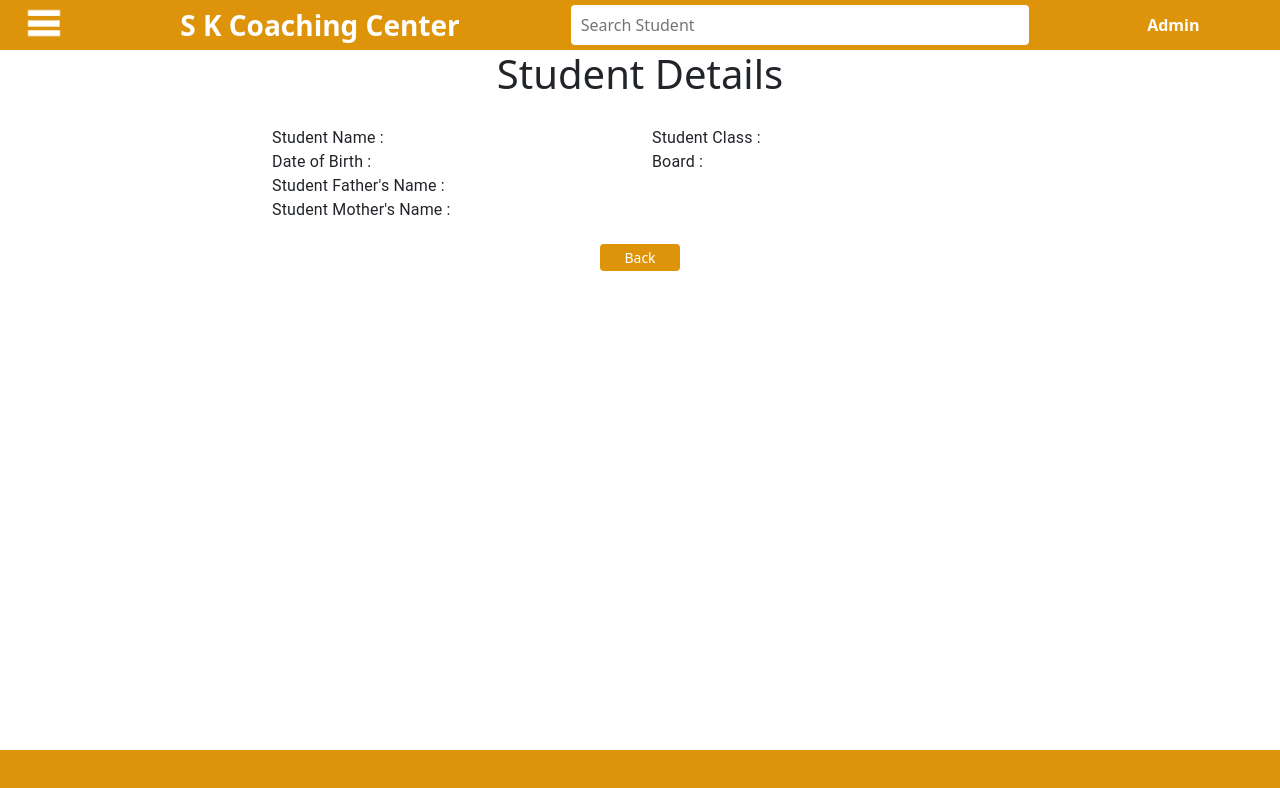
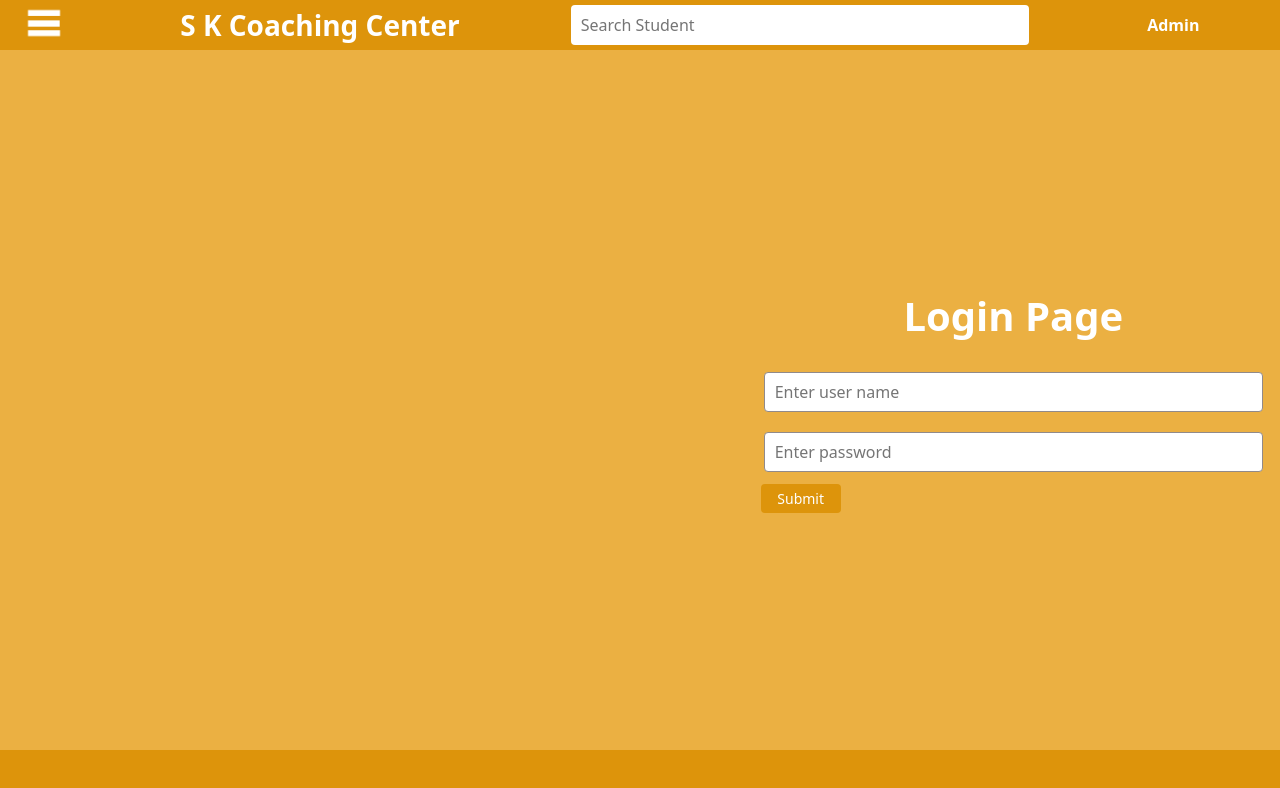
Before and after one commit to Developer-Afzal/sk, a React (Create React App) app: page /view in a window 1280 px wide. Shown: the top 788 px of the page. Built offline with nearby package versions, Linux system fonts and the light colour scheme.

Commit message:
chart library changed and update functionality

```diff
--- a/package.json
+++ b/package.json
@@ -7,16 +7,17 @@
     "@emotion/styled": "^11.11.0",
     "@mui/icons-material": "^5.15.5",
     "@mui/material": "^5.15.5",
-    "@mui/x-charts": "^6.19.1",
     "@reduxjs/toolkit": "^2.0.1",
     "@testing-library/jest-dom": "^5.17.0",
     "@testing-library/react": "^13.4.0",
     "@testing-library/user-event": "^13.5.0",
-    "axios": "^1.6.4",
+    "axios": "^1.6.5",
     "bootstrap": "^5.3.2",
+    "crypto-js": "^4.2.0",
     "react": "^18.2.0",
     "react-bootstrap": "^2.10.0",
     "react-dom": "^18.2.0",
+    "react-google-charts": "^4.0.1",
     "react-redux": "^9.0.4",
     "react-router-dom": "^6.21.1",
     "react-scripts": "5.0.1",
--- a/src/App.css
+++ b/src/App.css
@@ -88,10 +88,16 @@ tbody tr{
     font-size: var(--fs-m);
 }
 
+thead tr th:first-child{
+    padding-left: 10px;
+}
 
+tbody tr td:first-child{
+    padding-left: 10px;
+}
 
 .default-btn{
-    padding: 3px 5px;
+    padding: 4px 6px;
     font-size: var(--fs-m);
     min-width: 80px;
     margin: 2px;
@@ -189,7 +195,7 @@ form select{
 
 /*  Student List Styling Starts here   */
 
-.StudentList-Block{
+.layout-Block{
     min-height: calc(100vh - 100px);
 }
 
@@ -200,3 +206,20 @@ form select{
     background: var(--yellow);
     width: 100%;
 }
+
+
+/* login Page styling starts here */
+
+.login-block{
+    background: #ebb042;
+    min-height: calc(100vh - 100px);
+}
+
+.login-block input{
+    margin: 10px 5px;
+    color: var(--yellow);
+}
+
+.login-block p{
+    color: var(--WhiteColor);
+}
--- a/src/App.js
+++ b/src/App.js
@@ -1,32 +1,12 @@
 
 import './App.css';
-import StudentList from './pages/StudentList';
-import {BrowserRouter, Routes, Route} from 'react-router-dom'
-import ViewUser from './Components/ViewUser';
-import AsyncThunkEx from './Components/AsyncThunkEx';
-import Layout from './pages/Layout';
-import Dashboard from './pages/Dashboard';
-import Exam from './pages/Exam';
-import Feestatus from './pages/Feestatus';
-import ImportantDate from './pages/ImportantDate'
-import Login from './pages/Login';
+import AppRoute from './Components/AppRouting'
 function App() {
+
+
   return (
     <>
-    <BrowserRouter>
-      <Routes>
-          <Route path='/' element={<Layout/>}>
-          <Route index element={<Dashboard/>}/>
-          <Route path="/login" element={<Login/>}/>
-          <Route path="/studentlist" element={<StudentList/>}/>
-          <Route path="/view" element={<ViewUser/>}/>
-          <Route path="/exam" element={<Exam/>}/>
-          <Route path="/importantDate" element={<ImportantDate/>}/>
-          <Route path="/feestatus" element={<Feestatus/>}/>
-          <Route path="/reduxAsyncthunk" element={<AsyncThunkEx/>}/>
-          </Route>
-      </Routes>
-    </BrowserRouter>
+      <AppRoute/>
     </>
   );
 }
--- /dev/null
+++ b/src/Components/AppRouting.jsx
@@ -0,0 +1,37 @@
+import React from 'react'
+import { useEffect } from 'react'
+import { useSelector } from 'react-redux'
+import {BrowserRouter, Routes, Route, Navigate, Outlet } from 'react-router-dom'
+import StudentList from '../pages/StudentList';
+import ViewUser from './ViewUser';
+import AsyncThunkEx from '../Components/AsyncThunkEx';
+import Layout from '../pages/Layout';
+import Dashboard from '../pages/Dashboard';
+import Exam from '../pages/Exam';
+import Feestatus from '../pages/Feestatus';
+import ImportantDate from '../pages/ImportantDate'
+import Login from '../pages/Login';
+
+const AppRouting = () => {
+    const User_Auth = useSelector((state)=> state.Auth)
+  return (
+   <>
+   <BrowserRouter>
+      <Routes>
+          <Route path='/' element={<Layout isAuth={User_Auth}/>}>
+          <Route index element={<Dashboard/>}/>
+          <Route path="/studentlist" element={<StudentList/>}/>
+          <Route path="/view" element={<ViewUser/>}/>
+          <Route path="/exam" element={<Exam/>}/>
+          <Route path="/importantDate" element={<ImportantDate/>}/>
+          <Route path="/feestatus" element={<Feestatus/>}/>
+          <Route path="/reduxAsyncthunk" element={<AsyncThunkEx/>}/>
+          </Route>
+          {User_Auth ? <Route path="/" element={<Login/>}/> : ''}
+      </Routes>
+    </BrowserRouter>
+   </>
+  )
+}
+
+export default AppRouting
--- a/src/Components/Chart.jsx
+++ /dev/null
@@ -1,13 +0,0 @@
-import * as React from 'react';
-import { BarChart } from '@mui/x-charts/BarChart';
-
-export default function Chart() {
-  return (
-
-    <BarChart
-      xAxis={[{ scaleType: 'band', data: ['Jan', 'Feb', 'mar', 'april', 'May', 'Jun', 'Jul', 'Aug','Sept', 'Oct', 'Nov', 'Dec'] }]}
-      series={[{ data: [30,40,56,78,43,32,23,20,65,34,56,15] }]}
-      height={280}
-    />
-  );
-}
--- /dev/null
+++ b/src/Components/ChartComponent.jsx
@@ -0,0 +1,36 @@
+import * as React from 'react';
+import { Chart } from "react-google-charts";
+
+export default function ChartComponent() {
+  const data = [
+    ["Student Attendance Status", "IX", "X", "XI", "XII"],
+    ["Jan", 56, 50, 20,45],
+    ["Dec", 70, 60, 25,54],
+    ["Nov", 60, 120, 80, 54],
+    ["Oct", 30, 54, 35, 54],
+  ];
+
+  // const options = {
+  //   chart: {
+  //     title: "Student Performance",
+  //     subtitle: "Sales, Expenses, and Profit: 2014-2017",
+  //   },
+  // };
+
+
+  return (
+    <>
+    <Chart
+      chartType="Bar"
+      width="100%"
+      height="300px"
+      data={data}
+    />
+    </>
+    // <BarChart
+    //   xAxis={[{ scaleType:'band', data: ['Jan', 'Feb', 'mar', 'april', 'May', 'Jun', 'Jul', 'Aug','Sept', 'Oct', 'Nov', 'Dec'] }]}
+    //   series={[{ data: [30,40,56,78,43,32,23,20,65,34,56,15] }]}
+    //   height={280}
+    // />
+  );
+}
--- a/src/app/store.js
+++ b/src/app/store.js
@@ -1,8 +1,10 @@
 import { configureStore } from '@reduxjs/toolkit'
 import CRUDOPRATION from '../features/crudSlice'
+import Authentication from '../features/LoginSlice'
 
 export const store = configureStore({
   reducer: {
-    crud: CRUDOPRATION
+    crud: CRUDOPRATION,
+    Auth: Authentication
   },
 })
--- /dev/null
+++ b/src/features/LoginSlice.js
@@ -0,0 +1,24 @@
+import { createSlice,  } from "@reduxjs/toolkit";
+
+const initialState =
+    {UserToken:null}
+
+
+
+export const Login = createSlice ({
+    name:'Auth',
+    initialState,
+    reducers:{
+        GetLogin:(state, action)=>{
+            console.log(action.payload);
+            state.UserToken = action.payload
+        },
+
+        GetLogout:(state, acion)=>{
+            state.UserToken = null
+        }
+    }
+})
+
+export const {GetLogin, GetLogout} = Login.actions;
+export default Login.reducer
--- a/src/pages/Dashboard.jsx
+++ b/src/pages/Dashboard.jsx
@@ -1,6 +1,6 @@
 import React from 'react'
 import { Container, Row, Col, Stack } from 'react-bootstrap'
-import Chart from '../Components/Chart'
+import Chart from '../Components/ChartComponent'
 const Dashboard = () => {
   return (
     <Container >
@@ -24,7 +24,6 @@ const Dashboard = () => {
         <Col sm={12}>
           <Stack gap={4} className='flex-sm-row'>
             <Col sm={8}>
-              Attendence Status
               <Chart/>
             </Col>
             <Col sm={4} className='border-2 dashboard-Card ms-2 text-center'>
--- a/src/pages/Layout.jsx
+++ b/src/pages/Layout.jsx
@@ -1,14 +1,15 @@
 import React from 'react'
-import { Outlet } from 'react-router-dom'
+import { Outlet, Navigate } from 'react-router-dom'
 import Header from '../Components/Header'
 import Footer from '../Components/Footer'
-
-const Layout = () => {
+import Login from './Login'
+const Layout = (props) => {
+  console.log(props?.isAuth?.UserToken);
   return (
    <>
    <Header/>
-   <div className='StudentList-Block'>
-   <Outlet/>
+   <div className='layout-Block'>
+    {props?.isAuth?.UserToken ?  <Outlet/> : <Login/>}
    </div>
    <Footer/>
    </>
--- a/src/pages/Login.jsx
+++ b/src/pages/Login.jsx
@@ -1,8 +1,74 @@
+import { useState,  } from 'react'
 import React from 'react'
+import { Container, Row, Col } from 'react-bootstrap';
+import axios from 'axios';
+import {GetLogin} from '../features/LoginSlice'
+import { useDispatch } from 'react-redux';
+import { useNavigate } from 'react-router-dom';
+import { SHA256 } from 'crypto-js';
 
 const Login = () => {
+  const navigate = useNavigate()
+  const Dispath = useDispatch()
+  const admin = {
+    "email": "eve.holt@reqres.in",
+    "password": "cityslicka"
+}
+
+  const [userData, setuserData]= useState({
+    email:'',
+    password:''
+  })
+  const [hashedValue, setHashedValue] = useState('');
+
+  const handlechange = (e)=>{
+    setuserData({...userData, [e.target.name]:e.target.value});
+    const hashed = SHA256(userData).toString();
+    setHashedValue(hashed);
+  }
+
+  const handleSubmit = (e)=>{
+    e.preventDefault()
+    console.log(userData);
+    setuserData({
+      email:'',
+      password:''
+    })
+
+    axios.post('https://reqres.in/api/login',userData)
+    .then((res)=>{
+      console.log(res);
+      Dispath(GetLogin(res?.data?.token))
+      /* cookies for UTC Time   */
+       document.cookie = `Token=${res?.data?.token}; expires=${new Date(Date.now() +  5000).toUTCString()}; path='/'`
+     /* indian time  */
+      // const expirationDate = new Date(Date.now() + 7 * 24 * 60 * 60 * 1000);
+      // const indianExpirationString = expirationDate.toLocaleString('en-US', { timeZone: 'Asia/Kolkata' });
+      // document.cookie = `AuthToken=${res?.data?.token}; expires=${indianExpirationString}; path='/'`
+      // console.log(expirationDate);
+      navigate('/')
+    })
+    .catch((error)=>{
+        console.log(error);
+    })
+  }
+
+
+
   return (
-    <div>Login</div>
+   <Container fluid>
+    <Row className='login-block' gap={4}>
+      <Col sm={7}></Col>
+      <Col sm={5} className='_flex'>
+        <form onSubmit={handleSubmit}>
+        <p className='text-center fw-bolder fs-1'>Login Page</p>
+        <input placeholder='Enter user name' name='email' value={userData?.email} onChange={handlechange}/>
+        <input placeholder='Enter password' name="password" type='password' value={userData?.password} onChange={handlechange}/>
+        <button type="submit" className="default-btn">Submit</button>
+        </form>
+      </Col>
+    </Row>
+   </Container>
   )
 }
 
```
Also changed, not shown: src/Components/Drawer.jsx (+12 -5 lines), 1 other file (tests, documents, lock files or other folders).
